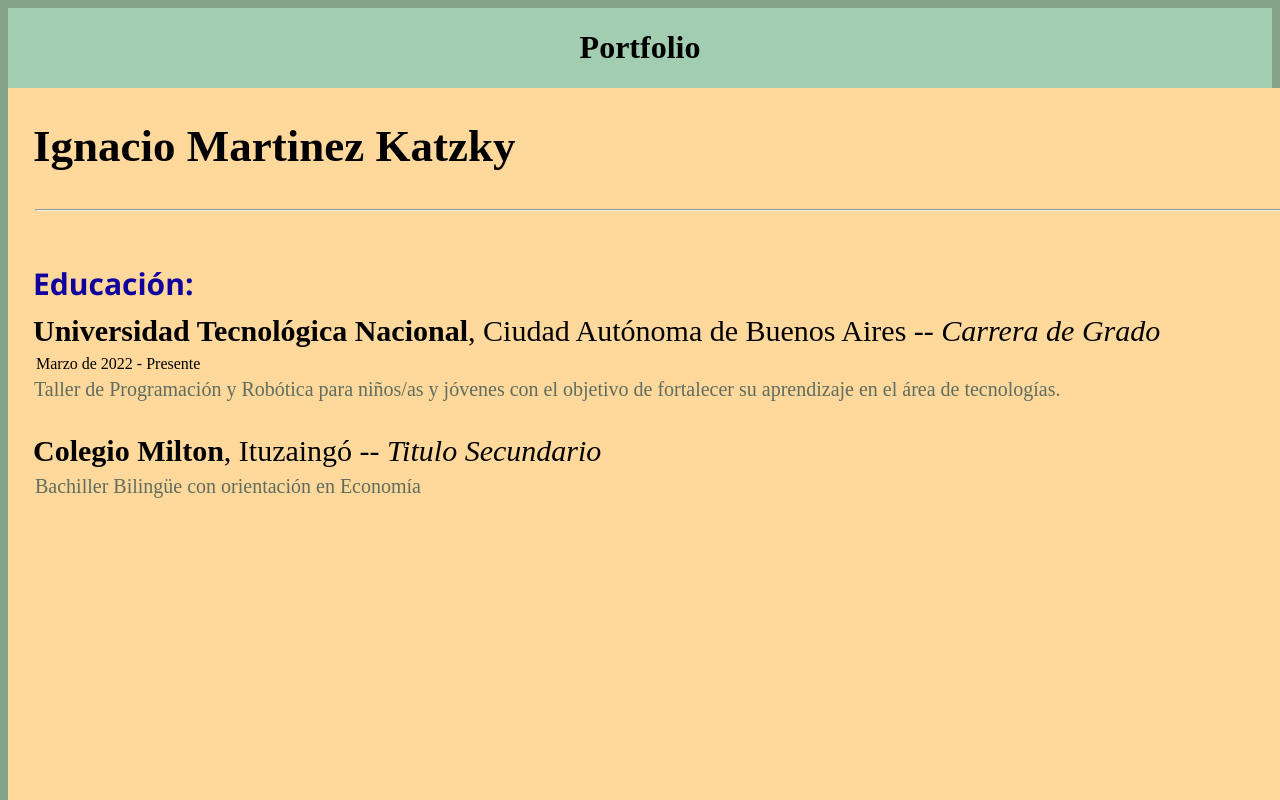
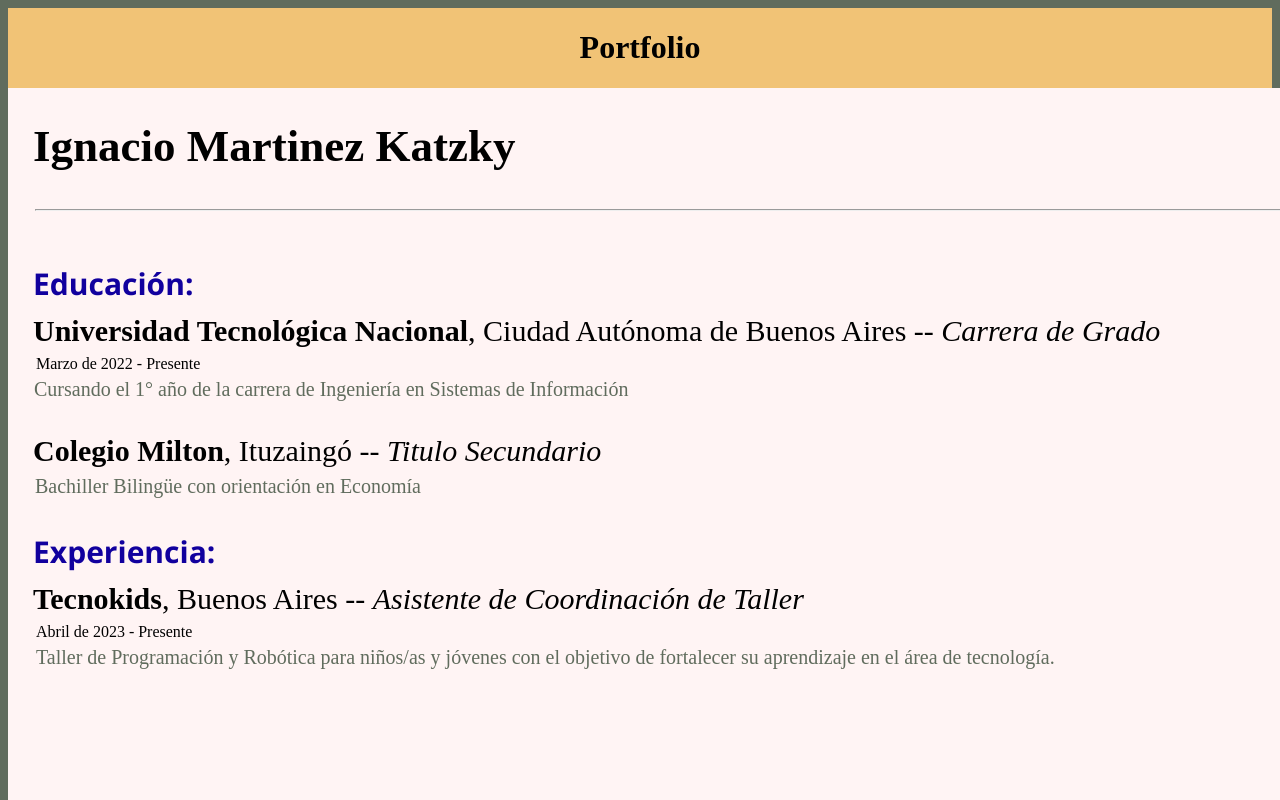
Before and after one commit to nachomk/Comunidad-IT-Full-Stack, a plain HTML site: page Tarea Cv/index.html in a window 1280 px wide. Shown: the top 800 px of the page. Drawn offline with Linux system fonts and the light colour scheme.

Commit message:
Ultimos cambios

```diff
--- a/Tarea Cv/index.html
+++ b/Tarea Cv/index.html
@@ -28,8 +28,7 @@
             <h2 class="studies">Educación:</h2>
             <p class="education"><b>Universidad Tecnológica Nacional</b>, Ciudad Autónoma de Buenos Aires -- <i>Carrera de Grado</i></p>
             <p class="education_duration">Marzo de 2022 - Presente</p>
-            <p class="education_description">Taller de Programación y Robótica para niños/as y jóvenes con el objetivo
-            de fortalecer su aprendizaje en el área de tecnologías.</p>
+            <p class="education_description">Cursando el 1° año de la carrera de Ingeniería en Sistemas de Información</p>
         </article>
         <article class="experience_studing2">
             <p class="education_2"><b>Colegio Milton</b>, Ituzaingó -- <i>Titulo Secundario</i></p>
@@ -38,7 +37,12 @@
     </section>
     <section class="working_experience">
         <article>
-
+            <h2 class="jobs">Experiencia:</h2>
+            <p class="position"><b>Tecnokids</b>, Buenos Aires -- <i>Asistente de Coordinación de Taller</i></p>
+            <p class="job_duration">Abril de 2023 - Presente</p>
+            <p class="job_description">Taller de Programación y Robótica para niños/as y jóvenes con el objetivo de
+                fortalecer su aprendizaje en el área de tecnología.
+            </p>
         </article>
     </section>
 </body>
--- a/Tarea Cv/styles.css
+++ b/Tarea Cv/styles.css
@@ -1,13 +1,13 @@
 body {
-    background-color: #85A389;
+    background-color: #606C5D;
 }
 .container {
-    background-color: #A2CDB0;
+    background-color: #F1C376;
     display: flex;
     justify-content: center;
 }
 .container_data {
-    background-color:#FFD89C;
+    background-color:#FFF4F4;
     height: 1200px;
     width: 2290px;
 }
@@ -74,3 +74,31 @@ hr {
     bottom: 1128px;
     left: 27px;
 }
+.jobs {
+    position: relative;
+    font-family: 'Segoe UI', Tahoma, Geneva, Verdana, sans-serif;
+    font-size: 30px;
+    bottom: 1120px;
+    left: 25px;
+    color: #11009E;
+}
+.position {
+    position: relative;
+    font-size: 30px;
+    font-family: 'Times New Roman', Times, serif;
+    bottom: 1140px;
+    left: 25px;
+}
+.job_duration {
+    position: relative;
+    bottom: 1163px;
+    left: 28px;
+}
+.job_description {
+    position: relative;
+    bottom: 1178px;
+    left: 28px;
+    font-size: 20px;
+    color: #606C5D;
+
+}
```
